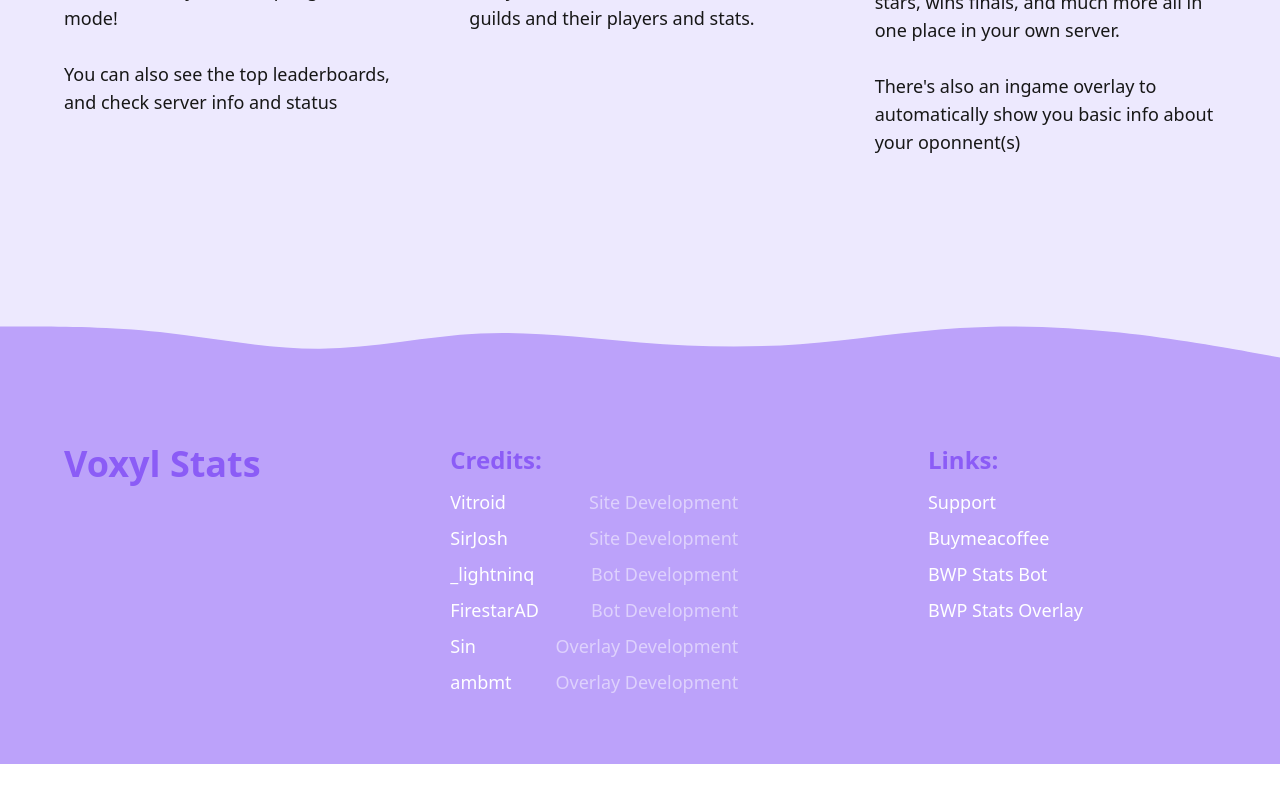
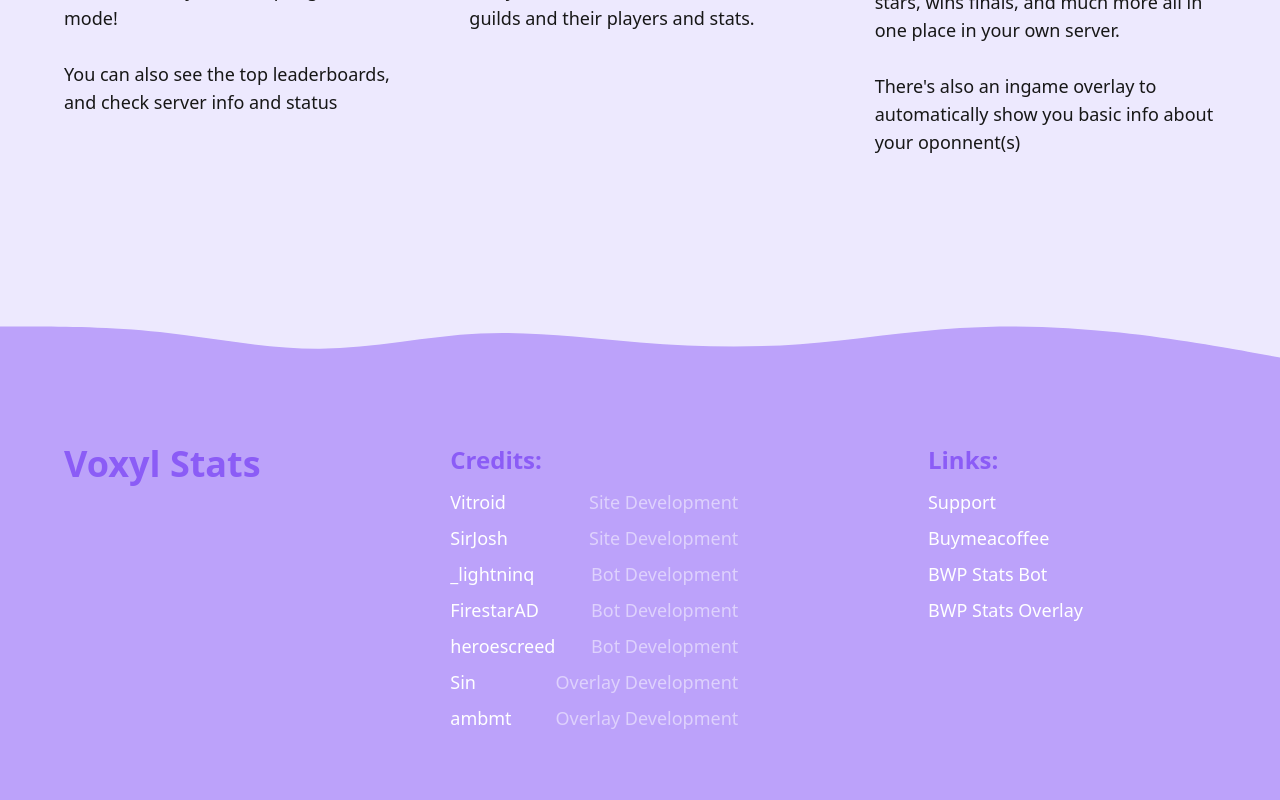
Before and after one commit to VitroidFPV/voxyl-site, a SvelteKit app: page / in a window 1280 px wide. Shown: the part 638-1438 px from the top of the page. Before the commit the page ends 1402 px from the top, so only its background shows below. Built offline with nearby package versions, Linux system fonts and the light colour scheme.

Commit message:
feat: Added hero to footer links

```diff
--- a/src/components/Footer.svelte
+++ b/src/components/Footer.svelte
@@ -35,6 +35,7 @@
 				<FooterCredits name="SirJosh" role="Site Development" link="/" />
 				<FooterCredits name="_lightninq" role="Bot Development" link="https://github.com/lightninq720" />
 				<FooterCredits name="FirestarAD" role="Bot Development" link="https://github.com/firestarad" />
+				<FooterCredits name="heroescreed" role="Bot Development" link="https://github.com/heroescreed" />
 				<FooterCredits name="Sin" role="Overlay Development" link="/" />
 				<FooterCredits name="ambmt" role="Overlay Development" link="https://github.com/ambmt" />
 			</div>
```
